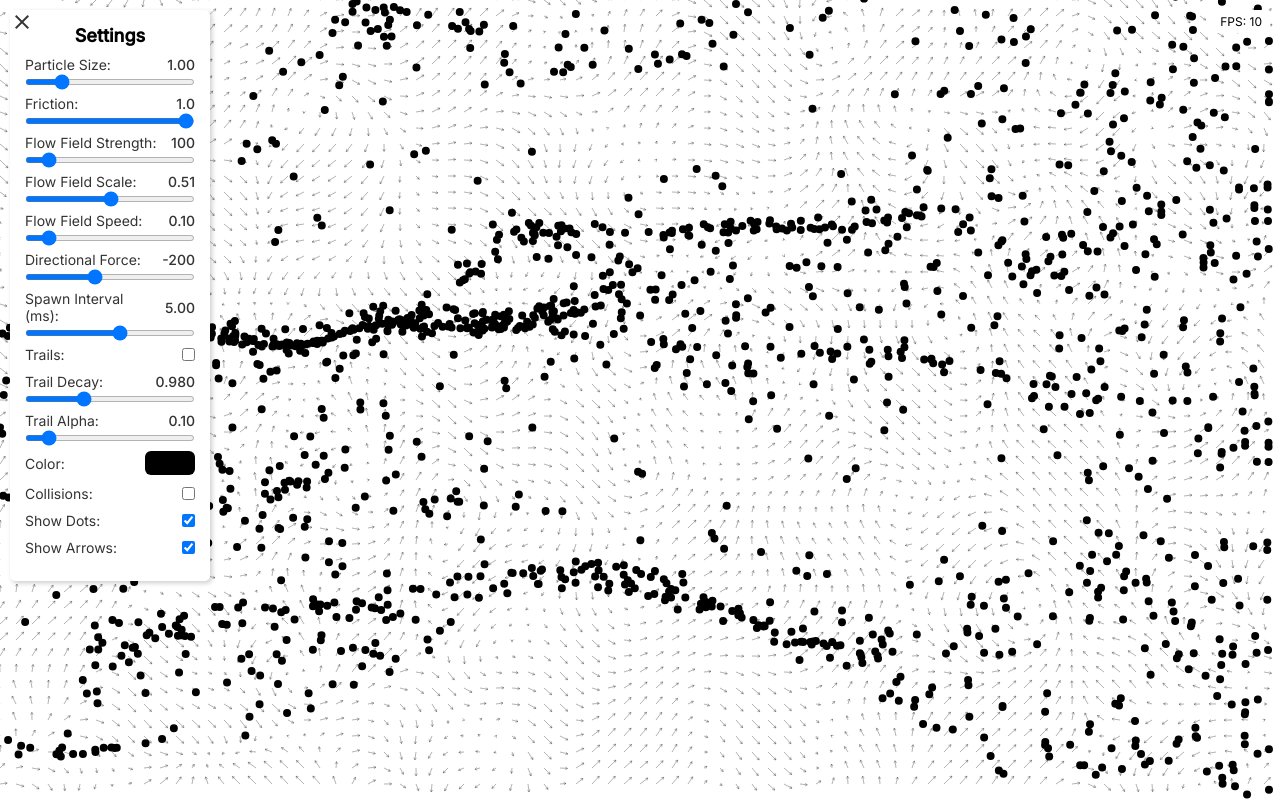
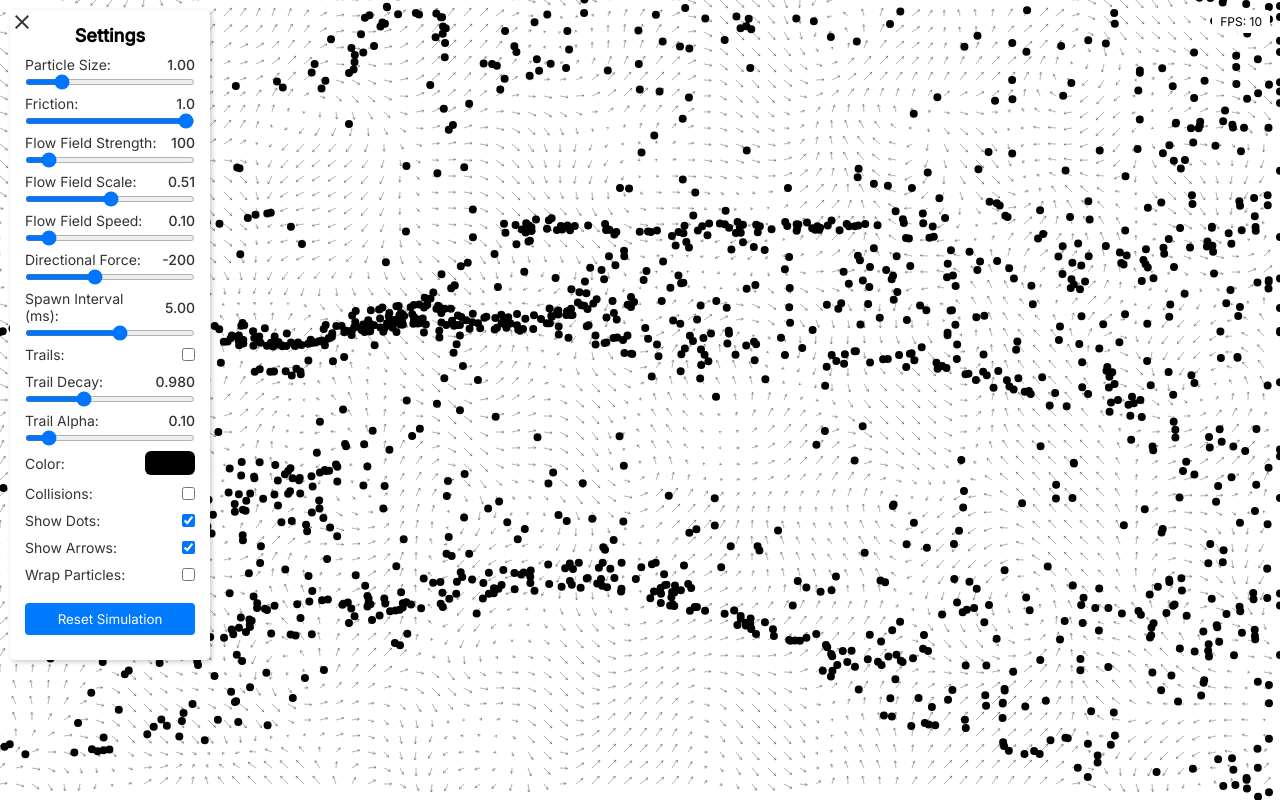
Before and after one commit to janu000/flow-field-visualization, a plain HTML site: page index.html in a window 1280 px wide. Both pictures are taken after a click on the element "settings". Drawn offline with Linux system fonts and the light colour scheme; animation ran at ten frames a second.

Commit message:
particle wrapping option added

```diff
--- a/css/styles.css
+++ b/css/styles.css
@@ -196,3 +196,20 @@ canvas {
 .widget::-webkit-scrollbar-thumb:hover {
     background: #555;
 }
+
+#resetSimulation {
+    width: 100%;
+    padding: 8px;
+    margin-top: 10px;
+    background-color: #007AFF;
+    color: white;
+    border: none;
+    border-radius: 4px;
+    cursor: pointer;
+    transition: background-color 0.2s ease;
+}
+
+#resetSimulation:hover {
+    background-color: #0066CC;
+    transform: scale(1.02);
+}
--- a/js/game.js
+++ b/js/game.js
@@ -65,6 +65,7 @@ class Game {
         this.flowFieldStrength = 100;
         this.gridSize = 50;
         this.grid = new Map();
+        this.wrapParticles = false;
     }
 
     initializeCanvas() {
@@ -184,14 +185,29 @@ class Game {
             <div class="setting">
                 <label>Show Arrows: <input type="checkbox" id="showArrows" checked></label>
             </div>
+            <div class="setting">
+                <label>Wrap Particles: <input type="checkbox" id="wrapParticles"></label>
+            </div>
+            <div class="setting">
+                <button id="resetSimulation">Reset Simulation</button>
+            </div>
         `;
     }
 
     initializeEventListeners() {
         // Size scale
         this.widget.querySelector('#sizeScale').addEventListener('input', (e) => {
-            this.sizeScale = parseFloat(e.target.value);
-            this.widget.querySelector('#sizeValue').textContent = parseFloat(e.target.value).toFixed(2);
+            const newSizeScale = parseFloat(e.target.value);
+
+            // Update size of all existing particles
+            for (const dot of this.dots) {
+                dot.sizeScale = newSizeScale;
+                dot.mass = Math.pow(newSizeScale, 3); // Update mass based on new size
+            }
+
+            // Update global size scale
+            this.sizeScale = newSizeScale;
+            this.widget.querySelector('#sizeValue').textContent = newSizeScale.toFixed(2);
         });
 
         // Friction
@@ -277,6 +293,11 @@ class Game {
             this.showArrows = e.target.checked;
         });
 
+        // Wrap particles
+        this.widget.querySelector('#wrapParticles').addEventListener('change', (e) => {
+            this.wrapParticles = e.target.checked;
+        });
+
         this.widget.querySelector('.color-picker-preview').addEventListener('click', () => {
             this.widget.querySelector('#colorPicker').click();
         });
@@ -285,6 +306,12 @@ class Game {
             this.dotColor = e.target.value;
             this.trailColor = e.target.value;
             this.widget.querySelector('.color-picker-preview').style.backgroundColor = e.target.value;
+        });
+
+        // Reset simulation
+        this.widget.querySelector('#resetSimulation').addEventListener('click', () => {
+            this.dots = [];
+            this.trailCtx.clearRect(0, 0, this.trailCanvas.width, this.trailCanvas.height);
         });
     }
 
@@ -328,17 +355,7 @@ class Game {
             this.fpsElement.textContent = `FPS: ${this.currentFps}`;
         }
 
-        // Calculate how many dots to spawn based on elapsed time
-        const elapsedSinceLastSpawn = currentTime - this.lastSpawnTime;
-        if (elapsedSinceLastSpawn >= this.spawnInterval) {
-            const spawnCount = Math.floor(elapsedSinceLastSpawn / this.spawnInterval);
-            for (let i = 0; i < spawnCount; i++) {
-                this.spawnDotOnRight();
-            }
-            this.lastSpawnTime = currentTime;
-        }
-
-        this.update(deltaTime);
+        this.update(deltaTime, currentTime);
         this.render();
         requestAnimationFrame(this.loop.bind(this));
     }
@@ -364,7 +381,7 @@ class Game {
         });
     }
 
-    update(deltaTime) {
+    update(deltaTime, currentTime) {
         // Update spatial grid
         this.updateSpatialGrid();
 
@@ -395,12 +412,34 @@ class Game {
             dot.vy *= 1 - dot.friction * deltaTime;
         }
 
-        // Remove dots outside the canvas with a certain margin
-        const margin = 100; // Margin outside the canvas
-        this.dots = this.dots.filter(dot =>
-            dot.x >= -margin && dot.x <= this.canvas.width + margin &&
-            dot.y >= -margin && dot.y <= this.canvas.height + margin
-        );
+        // Handle particle wrapping
+        if (this.wrapParticles) {
+            for (const dot of this.dots) {
+                if (dot.x < 0) dot.x += this.canvas.width;
+                if (dot.x > this.canvas.width) dot.x -= this.canvas.width;
+                if (dot.y < 0) dot.y += this.canvas.height;
+                if (dot.y > this.canvas.height) dot.y -= this.canvas.height;
+            }
+        } else {
+            // Remove particles outside canvas with margin
+            const margin = 100;
+            this.dots = this.dots.filter(dot =>
+                dot.x >= -margin && dot.x <= this.canvas.width + margin &&
+                dot.y >= -margin && dot.y <= this.canvas.height + margin
+            );
+        }
+
+        // Only spawn particles if wrapping is disabled
+        if (!this.wrapParticles) {
+            const elapsedSinceLastSpawn = currentTime - this.lastSpawnTime;
+            if (elapsedSinceLastSpawn >= this.spawnInterval) {
+                const spawnCount = Math.floor(elapsedSinceLastSpawn / this.spawnInterval);
+                for (let i = 0; i < spawnCount; i++) {
+                    this.spawnDotOnRight();
+                }
+                this.lastSpawnTime = currentTime;
+            }
+        }
 
         // Check collisions if enabled
         if (this.enableCollisions) {
```
Also changed, not shown: 1 other file.
